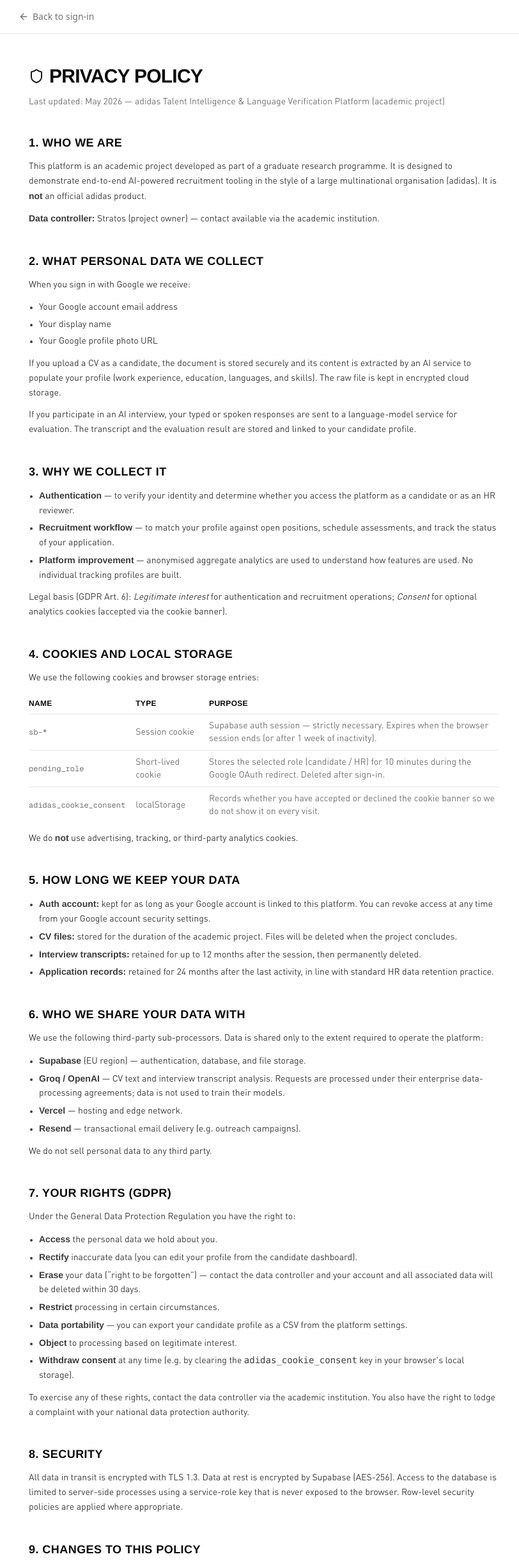
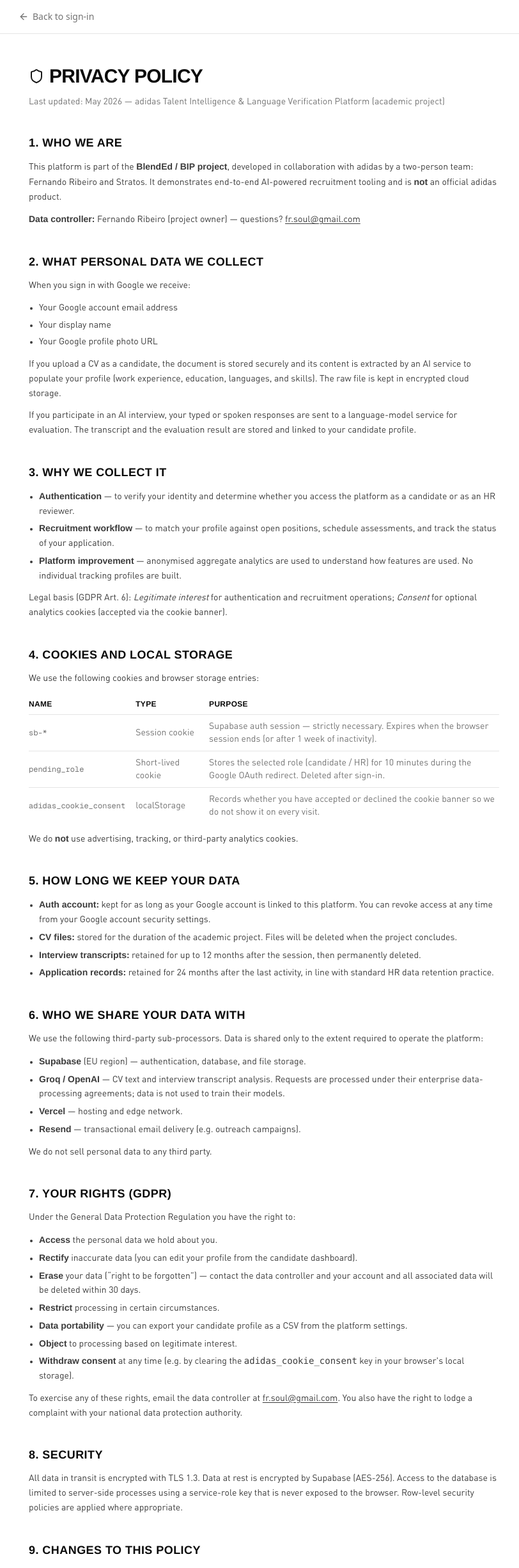
Before and after one commit to adidaspool7/AdidasPool, a Next.js app: page /privacy in a window 1280 px wide. Shown: the top 2450 px of the page at 64% size, without its empty margins (227-1039 px from the left). Built offline with nearby package versions, Linux system fonts and the light colour scheme; no server answers; a web font is replaced by a local one.

Commit message:
fix: privacy policy — BlendEd/BIP context, Fernando as controller, email links

```diff
--- a/src/app/privacy/page.tsx
+++ b/src/app/privacy/page.tsx
@@ -43,15 +43,22 @@
 
         <Section title="1. Who we are">
           <P>
-            This platform is an academic project developed as part of a
-            graduate research programme. It is designed to demonstrate
-            end-to-end AI-powered recruitment tooling in the style of a
-            large multinational organisation (adidas). It is{" "}
+            This platform is part of the{" "}
+            <strong>BlendEd / BIP project</strong>, developed in
+            collaboration with adidas by a two-person team: Fernando
+            Ribeiro and Stratos. It demonstrates end-to-end AI-powered
+            recruitment tooling and is{" "}
             <strong>not</strong> an official adidas product.
           </P>
           <P>
-            <strong>Data controller:</strong> Stratos (project owner) —
-            contact available via the academic institution.
+            <strong>Data controller:</strong> Fernando Ribeiro (project
+            owner) — questions?{" "}
+            <a
+              href="mailto:fr.soul@gmail.com"
+              className="underline underline-offset-2 hover:text-foreground"
+            >
+              fr.soul@gmail.com
+            </a>
           </P>
         </Section>
 
@@ -241,14 +248,20 @@
             </li>
             <li>
               <strong>Withdraw consent</strong> at any time (e.g. by
-              clearing the <code>adidas_cookie_consent</code> key in your
+              clearing the <code>adidas_cookie_consent</code>{" "}key in your
               browser&apos;s local storage).
             </li>
           </Ul>
           <P>
-            To exercise any of these rights, contact the data controller via
-            the academic institution. You also have the right to lodge a
-            complaint with your national data protection authority.
+            To exercise any of these rights, email the data controller at{" "}
+            <a
+              href="mailto:fr.soul@gmail.com"
+              className="underline underline-offset-2 hover:text-foreground"
+            >
+              fr.soul@gmail.com
+            </a>
+            . You also have the right to lodge a complaint with your
+            national data protection authority.
           </P>
         </Section>
 
```
